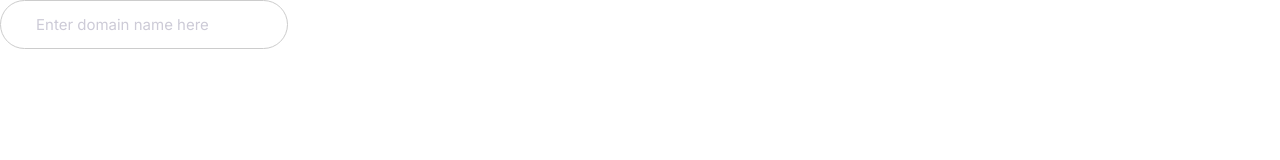
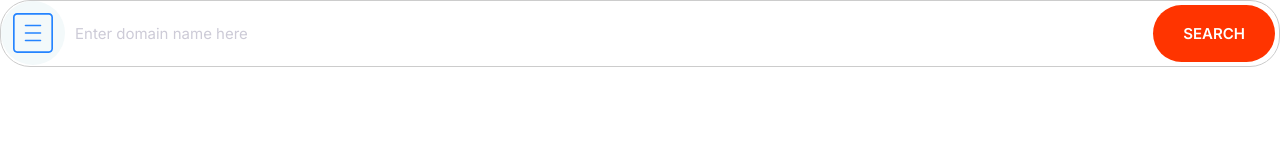
Before and after one commit to Oenghuswalsh/moshify, a plain HTML site: page index.html in a window 1280 px wide. Drawn offline with Linux system fonts and the light colour scheme.

Commit message:
Build input with button components

```diff
--- a/css/styles.css
+++ b/css/styles.css
@@ -4,6 +4,8 @@
   --color-accent: #ff3400;
   --color-headings: #1b0760;
   --color-body: #918ca4;
+  --color-border: #ccc;
+  --border-radius: 30px;
 }
 
 *,
@@ -240,8 +242,8 @@ a {
 /* Inputs */
 
 .input {
-  border-radius: 30px;
-  border: 1px solid #ccc;
+  border-radius: var(--border-radius);
+  border: 1px solid var(--color-border);
   color: var(--color-headings);
   font-size: 2rem;
   outline: 0;
@@ -252,6 +254,22 @@ a {
   color: #cdcbd7;
 }
 
+.input-group {
+  border: 1px solid var(--color-border);
+  border-radius: var(--border-radius);
+  display: flex;
+}
+
+.input-group .input {
+  border: 0;
+  flex-grow: 1;
+  padding: 1.5rem 1rem;
+}
+
+.input-group .btn {
+  margin: 4px;
+}
+
 @media screen and (min-width: 1024px) {
   .input {
     font-size: 1.5rem;
--- a/index.html
+++ b/index.html
@@ -15,6 +15,14 @@
     <link rel="stylesheet" href="css/styles.css" />
   </head>
   <body>
-    <input type="text" class="input" placeholder="Enter domain name here" />
+    <div class="input-group">
+      <span class="icon-container">
+        <svg class="icon icon--primary">
+          <use xlink:href="css/images/sprite.svg#menu"></use>
+        </svg>
+      </span>
+      <input type="text" class="input" placeholder="Enter domain name here" />
+      <button class="btn btn--accent">Search</button>
+    </div>
   </body>
 </html>
```
Also changed, not shown: css/components/inputs.html (+9 -1 lines).
